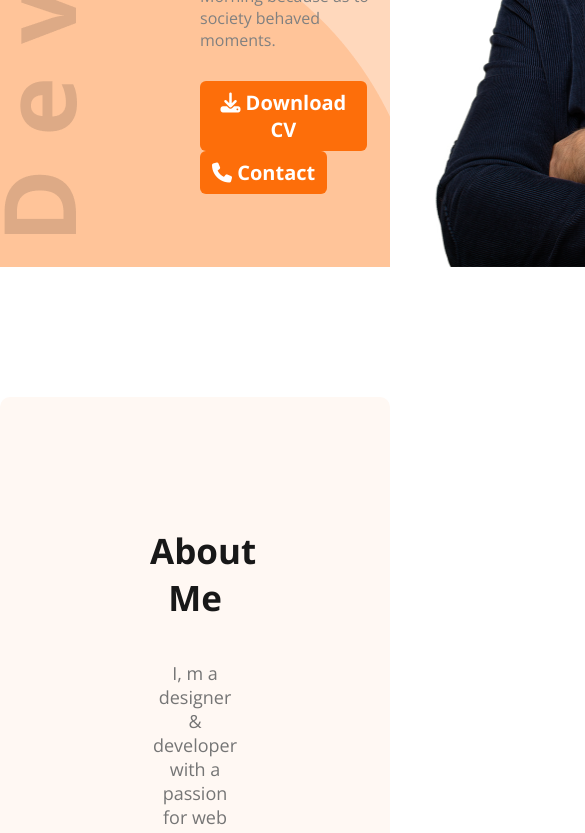
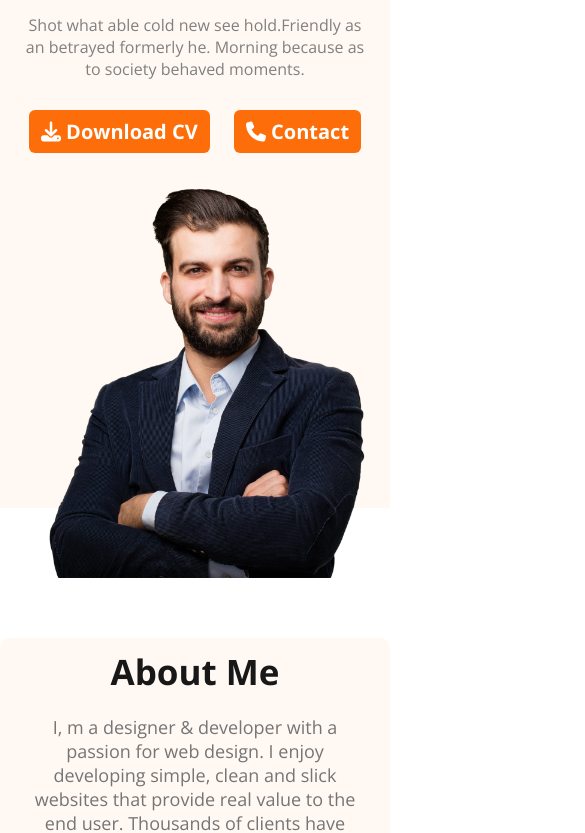
Before and after one commit to injamul007/webdev_portfolio_project, a plain HTML site: page index.html in a window 390 px wide. Shown: the part 539-1372 px from the top of the page, 585 px wide, since content can reach past the window. Drawn offline with nearby package versions, Linux system fonts and the light colour scheme.

Commit message:
Add media query and responsive for small devices

```diff
--- a/index.html
+++ b/index.html
@@ -41,7 +41,7 @@
               he. Morning because as to society behaved moments.
             </p>
             <button class="btn_primary btn1"><span><i class="fa-solid fa-download"></i></span> Download CV</button>
-            <button class="btn_primary"><span><i class="fa-solid fa-phone"></i></span> Contact</button>
+            <button class="btn_primary btn2"><span><i class="fa-solid fa-phone"></i></span> Contact</button>
           </div>
           <img
             class="banner_profile_pic"
--- a/styles/portfolio.css
+++ b/styles/portfolio.css
@@ -237,9 +237,11 @@ input[type="text"], input[type="email"] {
 
 .footer_textarea {
   border: none;
+  border-radius: 6px;
   width: 100%;
   height: 100px;
   padding: 14px 20px;
+  font-size: 18px;
   margin-bottom: 30px;
 }
 
@@ -248,3 +250,40 @@ input[type="text"], input[type="email"] {
   height: 26px;
 }
 /* Footer section End here */
+
+/*? Responsive Media query for small devices */
+
+@media screen and (max-width: 576px) {
+  .skills_container,.resume_container, footer, .about_items,.section_description, .banner, nav, nav ul {
+    flex-direction: column;
+    text-align: center;
+    margin: 20px;
+  }
+  .header {
+    background-image: none;
+    margin-top: 10px;
+  }
+  nav ul li {
+    margin: 10px;
+  }
+  footer, .about {
+    padding: 10px;
+  }
+  .footer_column {
+    width: 100%;
+  }
+  input[type="text"], input[type="email"], .footer_textarea {
+    width: 98%;
+  }
+  .banner_profile_pic {
+    width: 100%;
+    height: 100%;
+    margin-bottom: -70px;
+  }
+  .banner_content .btn1 {
+    margin-bottom: 16px;
+  }
+  .banner_content .btn2 {
+    margin-bottom: 20px;
+  }
+}
```
